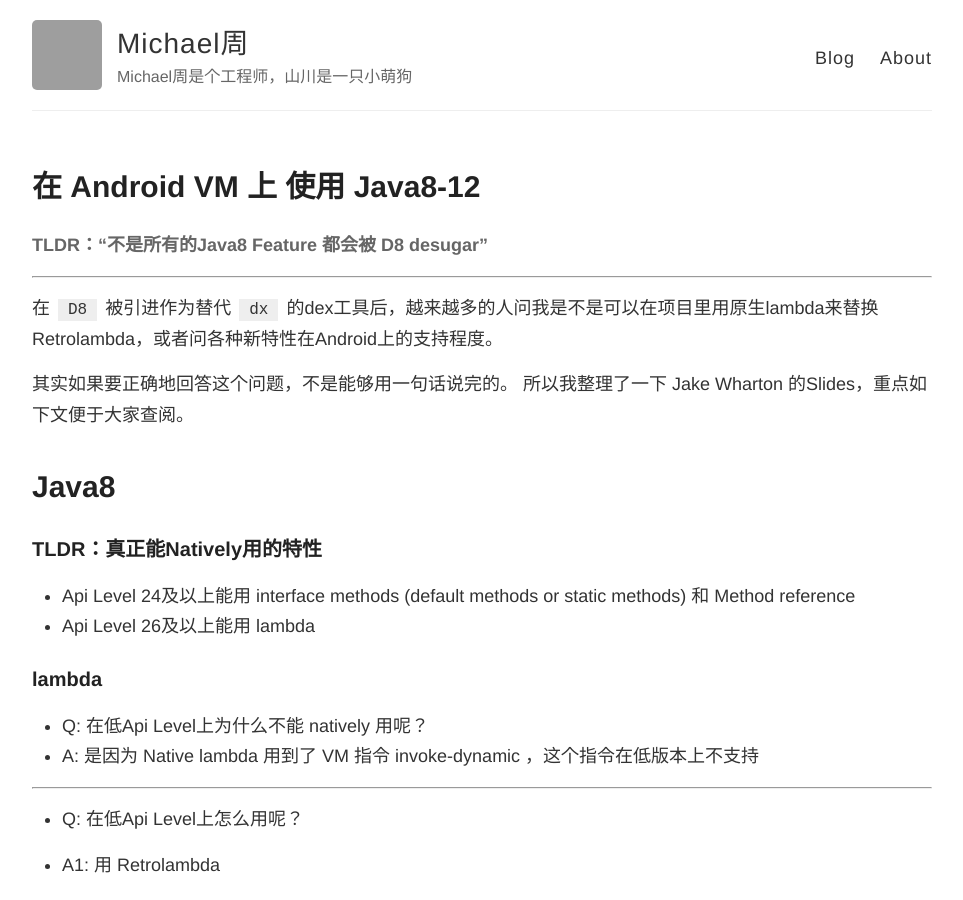
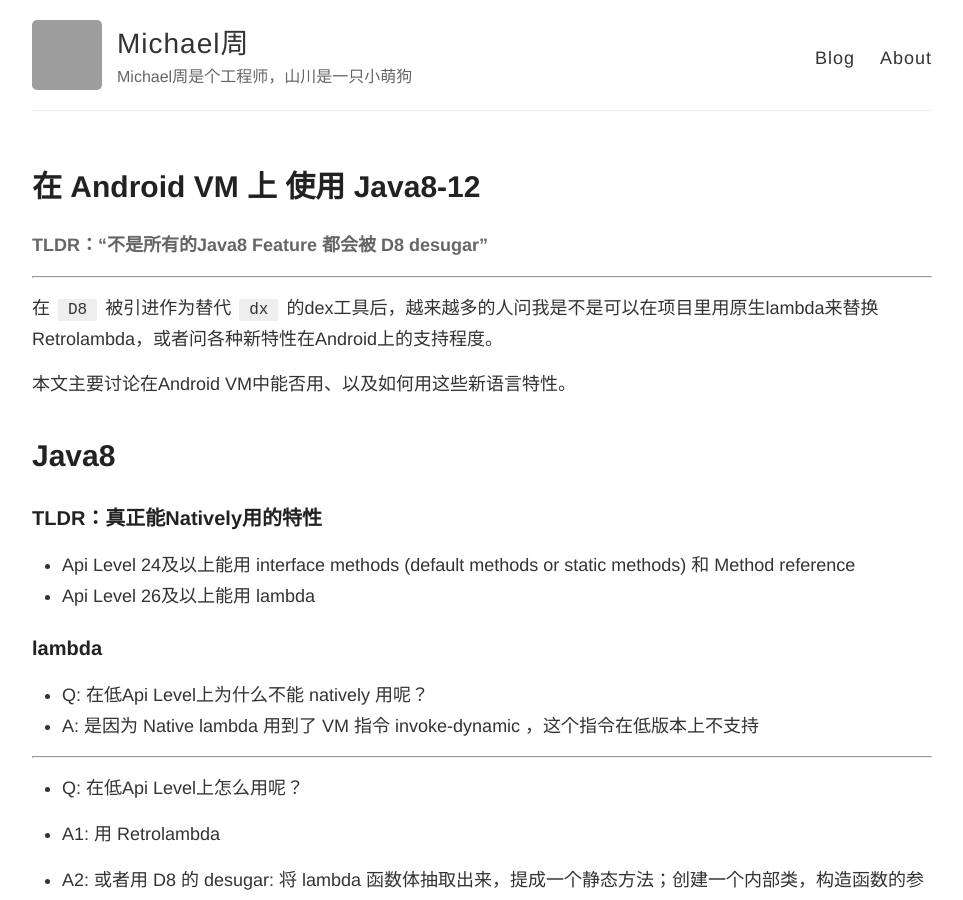
Before and after one commit to zhoulujue/zhoulujue.github.io, a Jekyll site: the page built from _posts/2018-12-07-Using-Java8-12-on-Android-VM.md, in a window 1280 px wide and 900 px high. Shown: the whole window, without its empty margins (158-1121 px from the left). Built offline with Jekyll 4.4.1, drawn with Linux system fonts in a browser that asks for light colours; comment, search, counter and statistics services are not loaded; grey boxes are pictures that could not be loaded.

Commit message:
Update 2018-12-07-Using-Java8-12-on-Android-VM.md

```diff
--- a/_posts/2018-12-07-Using-Java8-12-on-Android-VM.md
+++ b/_posts/2018-12-07-Using-Java8-12-on-Android-VM.md
@@ -10,9 +10,7 @@ title: 在 Android VM 上 使用 Java8-12
 
 在 `D8` 被引进作为替代 `dx` 的dex工具后，越来越多的人问我是不是可以在项目里用原生lambda来替换Retrolambda，或者问各种新特性在Android上的支持程度。
 
-
-其实如果要正确地回答这个问题，不是能够用一句话说完的。
-所以我整理了一下 Jake Wharton 的Slides，重点如下文便于大家查阅。
+本文主要讨论在Android VM中能否用、以及如何用这些新语言特性。
 
 # Java8
 ### TLDR：真正能Natively用的特性
```
